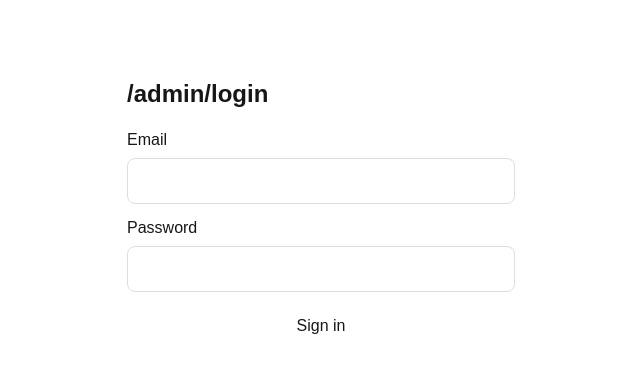
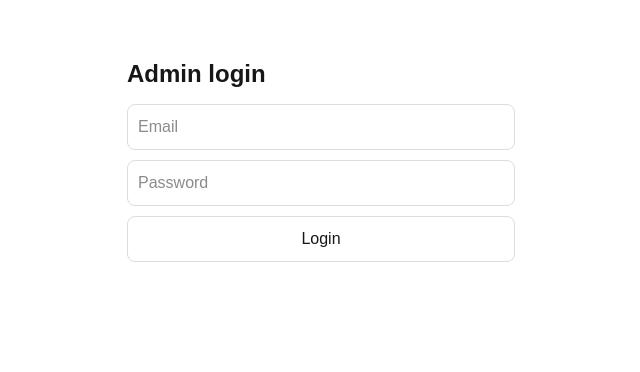
Before and after one commit to forwarddeandevastate/vector-rffff, a Next.js app: page /admin/login in a window 1280 px wide. Shown: the top 372 px of the page, without its empty margins (319-959 px from the left). Built offline with nearby package versions, Linux system fonts and the light colour scheme.

Commit message:
fix login suspense for useSearchParams

```diff
--- a/app/admin/(public)/login/page.tsx
+++ b/app/admin/(public)/login/page.tsx
@@ -1,83 +1,10 @@
-"use client";
-
-import { useRouter, useSearchParams } from "next/navigation";
-import { useState } from "react";
+import { Suspense } from "react";
+import LoginClient from "./ui";
 
 export default function AdminLoginPage() {
-  const router = useRouter();
-  const sp = useSearchParams();
-  const next = sp.get("next") || "/admin/leads";
-
-  const [email, setEmail] = useState("");
-  const [password, setPassword] = useState("");
-  const [loading, setLoading] = useState(false);
-  const [error, setError] = useState<string | null>(null);
-
-  async function onSubmit(e: React.FormEvent) {
-    e.preventDefault();
-    setLoading(true);
-    setError(null);
-
-    const res = await fetch("/api/admin/login", {
-      method: "POST",
-      headers: { "content-type": "application/json" },
-      body: JSON.stringify({ email, password }),
-    });
-
-    const data = await res.json().catch(() => ({}));
-    setLoading(false);
-
-    if (!res.ok || !data.ok) {
-      setError(data?.error || "Login failed");
-      return;
-    }
-
-    router.replace(next);
-  }
-
   return (
-    <div style={{ maxWidth: 420, margin: "60px auto", padding: 16 }}>
-      <h1 style={{ fontSize: 24, fontWeight: 700, marginBottom: 16 }}>/admin/login</h1>
-
-      <form onSubmit={onSubmit} style={{ display: "grid", gap: 12 }}>
-        <label style={{ display: "grid", gap: 6 }}>
-          <span>Email</span>
-          <input
-            value={email}
-            onChange={(e) => setEmail(e.target.value)}
-            type="email"
-            autoComplete="username"
-            required
-            style={{ padding: 10, border: "1px solid #ddd", borderRadius: 8 }}
-          />
-        </label>
-
-        <label style={{ display: "grid", gap: 6 }}>
-          <span>Password</span>
-          <input
-            value={password}
-            onChange={(e) => setPassword(e.target.value)}
-            type="password"
-            autoComplete="current-password"
-            required
-            style={{ padding: 10, border: "1px solid #ddd", borderRadius: 8 }}
-          />
-        </label>
-
-        {error && (
-          <div style={{ background: "#fee", border: "1px solid #f99", padding: 10, borderRadius: 8 }}>
-            {error}
-          </div>
-        )}
-
-        <button
-          disabled={loading}
-          type="submit"
-          style={{ padding: 10, borderRadius: 8, border: 0, cursor: "pointer" }}
-        >
-          {loading ? "Signing in..." : "Sign in"}
-        </button>
-      </form>
-    </div>
+    <Suspense fallback={<div style={{ padding: 16 }}>Loading...</div>}>
+      <LoginClient />
+    </Suspense>
   );
 }
--- /dev/null
+++ b/app/admin/(public)/login/ui.tsx
@@ -0,0 +1,65 @@
+"use client";
+
+import { useState } from "react";
+import { useRouter, useSearchParams } from "next/navigation";
+
+export default function LoginClient() {
+  const router = useRouter();
+  const sp = useSearchParams();
+  const next = sp.get("next") || "/admin/leads";
+
+  const [email, setEmail] = useState("");
+  const [password, setPassword] = useState("");
+  const [loading, setLoading] = useState(false);
+
+  async function onSubmit(e: React.FormEvent) {
+    e.preventDefault();
+    setLoading(true);
+
+    const res = await fetch("/api/admin/login", {
+      method: "POST",
+      headers: { "content-type": "application/json" },
+      body: JSON.stringify({ email, password }),
+    });
+
+    const data = await res.json().catch(() => ({}));
+    setLoading(false);
+
+    if (!res.ok || !data.ok) {
+      alert(data?.error || "Login failed");
+      return;
+    }
+
+    router.push(next);
+    router.refresh();
+  }
+
+  return (
+    <div style={{ maxWidth: 420, margin: "40px auto", padding: 16 }}>
+      <h1 style={{ fontSize: 24, fontWeight: 800, marginBottom: 12 }}>Admin login</h1>
+
+      <form onSubmit={onSubmit} style={{ display: "grid", gap: 10 }}>
+        <input
+          placeholder="Email"
+          value={email}
+          onChange={(e) => setEmail(e.target.value)}
+          style={{ padding: 10, borderRadius: 8, border: "1px solid #ddd" }}
+        />
+        <input
+          placeholder="Password"
+          type="password"
+          value={password}
+          onChange={(e) => setPassword(e.target.value)}
+          style={{ padding: 10, borderRadius: 8, border: "1px solid #ddd" }}
+        />
+
+        <button
+          disabled={loading}
+          style={{ padding: 10, borderRadius: 8, border: "1px solid #ddd", cursor: "pointer" }}
+        >
+          {loading ? "..." : "Login"}
+        </button>
+      </form>
+    </div>
+  );
+}
```
